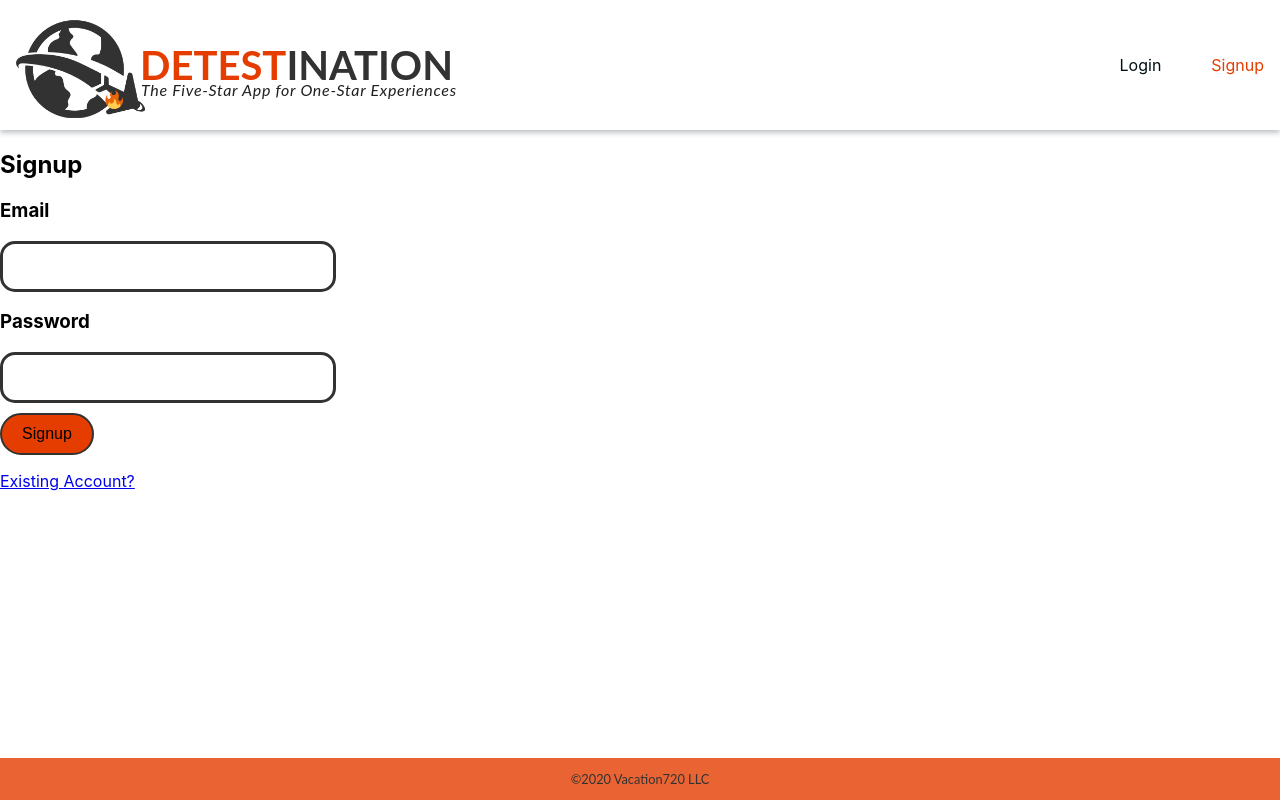
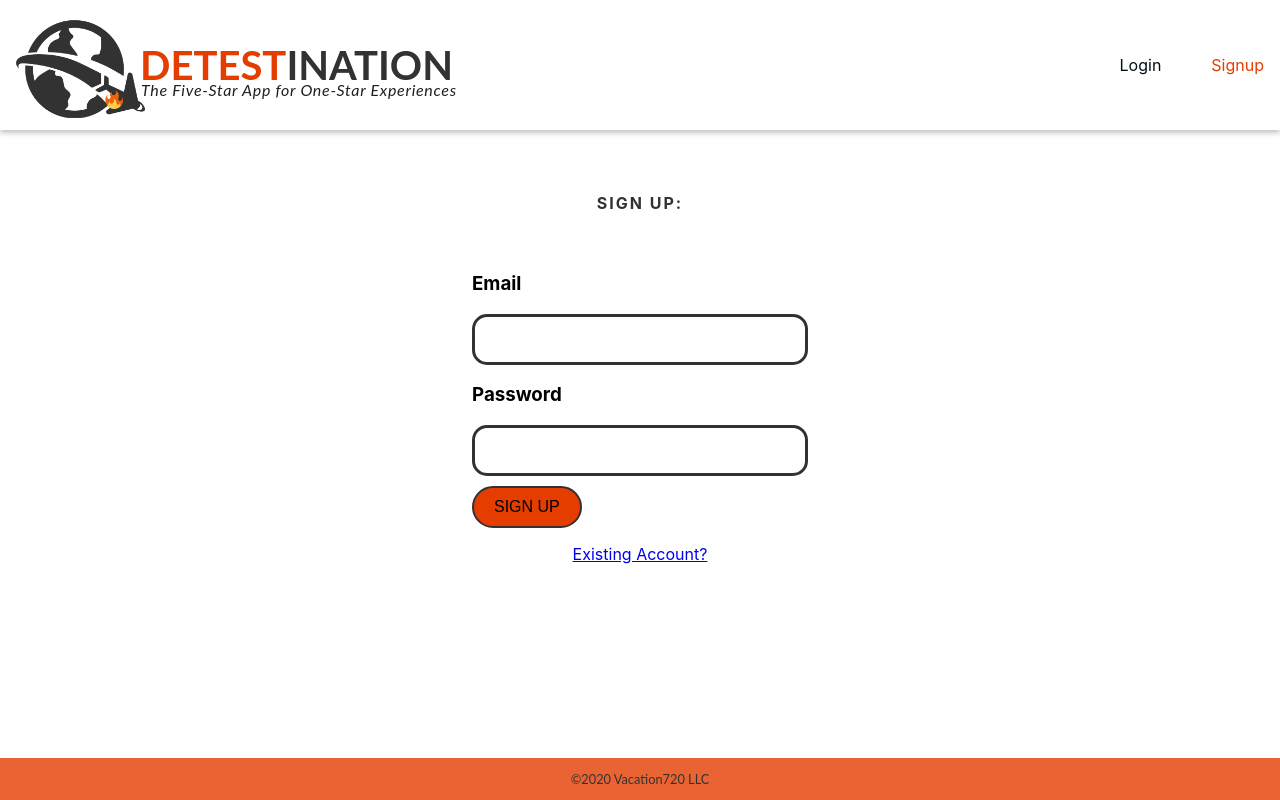
Before and after one commit to Vacation720/worst-vacation-fe, a React (Create React App) app: page /signup in a window 1280 px wide. Built offline with nearby package versions, Linux system fonts and the light colour scheme.

Commit message:
login and sign up styles

```diff
--- a/src/App.css
+++ b/src/App.css
@@ -17,3 +17,18 @@ footer {
   background-color: var(--color1);
   opacity: .8;
 }
+
+.login-container {
+  display: flex;
+  flex-direction: column;
+  justify-items: center;
+  align-items: center;
+  margin-top: 50px;
+}
+
+.login-h2 {
+  font-size: 1em;
+  letter-spacing: 2px;
+  color: var(--color7);
+  margin-bottom: 40px;
+}
--- a/src/Auth/SignIn.js
+++ b/src/Auth/SignIn.js
@@ -23,7 +23,7 @@ class SignIn extends React.Component {
     render() {
         return (
             <div className='login-container'>
-                <h2 className='login-h2'>Login</h2>
+                <h2 className='login-h2'>LOG IN:</h2>
                 <form className='login-form' onSubmit={this.handleSignIn}>
                     <label className='login-label'>
                         <h3>Email</h3>
@@ -34,7 +34,7 @@ class SignIn extends React.Component {
                         <input className='login-input' type="password" autoComplete="current-password" onChange={e => this.setState({ signInPassword: e.target.value })} value={ this.state.signInPassword}/>
                     </label>
                     <div className='login-div'>
-                        <button className='login-button'>Login</button>
+                        <button className='login-button'>LOG IN</button>
                     </div>
                 </form>
                 <Link to='signup'>
--- a/src/Auth/Signup.js
+++ b/src/Auth/Signup.js
@@ -23,7 +23,7 @@ class Signup extends React.Component {
     render() {
         return (
             <div className='login-container'>
-                <h2 className='login-h2'>Signup</h2>
+                <h2 className='login-h2'>SIGN UP:</h2>
                 <form className='login-form' onSubmit={this.handleSignUp}>
                     <label className='login-label'>
                     <h3>Email</h3>
@@ -34,10 +34,10 @@ class Signup extends React.Component {
                         <input className='login-input' type="password" autoComplete="current-password" onChange={e => this.setState({ signUpPassword: e.target.value })} value={ this.state.signUpPassword}/>
                     </label>
                     <div className='login-div'>
-                        <button className='login-button'>Signup</button>
+                        <button className='login-button'>SIGN UP</button>
                     </div>
                 </form>
-                <Link to='/'>
+                <Link to='/login'>
                     <p>Existing Account?</p>
                 </Link>
             </div>
--- a/src/Footer/Footer.css
+++ /dev/null
@@ -1,6 +0,0 @@
-footer>p {
-    display: flex;
-    flex-direction: column;
-    align-content: center;
-    justify-items: center;
-  }
--- a/src/Footer/Footer.js
+++ b/src/Footer/Footer.js
@@ -1,5 +1,4 @@
 import React from 'react';
-import './Footer.css';
 
 class Footer extends React.Component {
     render() {
```
